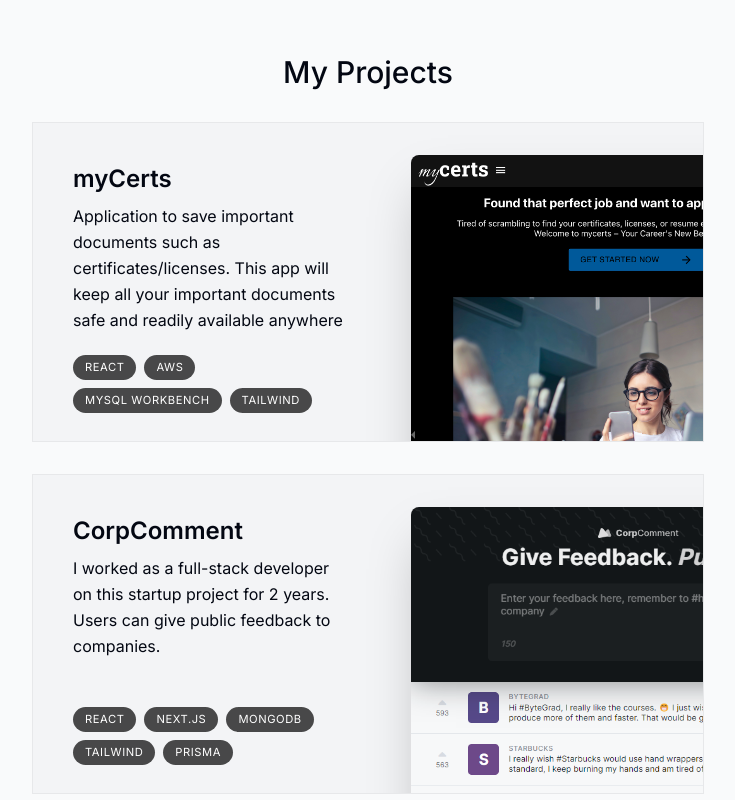
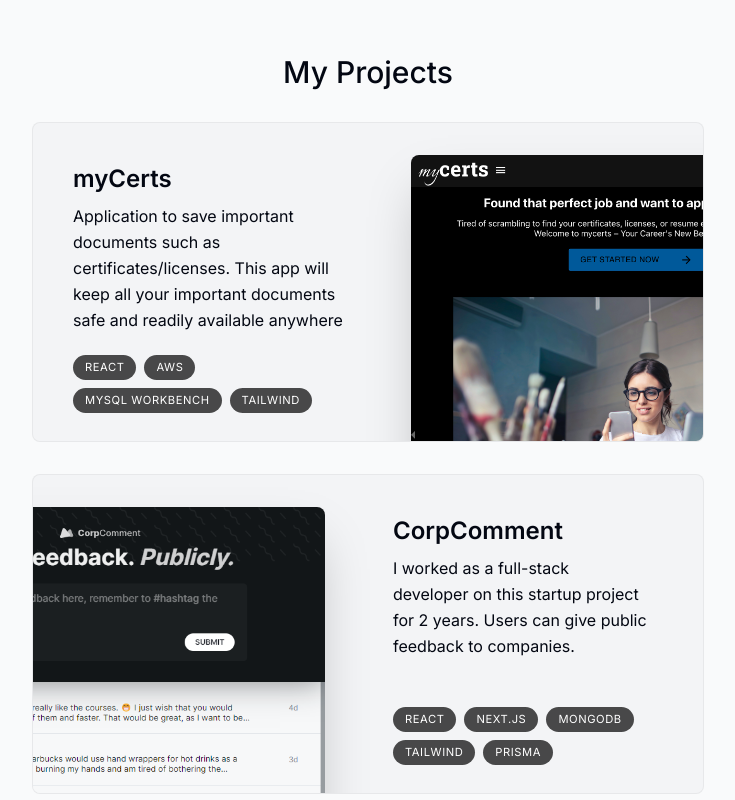
Before and after one commit to ruben-arcos/rubenarcos, a Next.js app: page / in a window 1280 px wide. Shown: the part 1200-2000 px from the top of the page, without its empty margins (272-1007 px from the left). Built offline with nearby package versions, Linux system fonts and the light colour scheme.

Commit message:
finished with the projects section.

```diff
--- a/components/Project.tsx
+++ b/components/Project.tsx
@@ -1,6 +1,6 @@
 "use client";
 import { projectsData } from "@/lib/data";
-import { motion, useScroll } from "framer-motion";
+import { motion, useScroll, useTransform } from "framer-motion";
 import { useRef } from "react";
 import Image from "next/image";
 
@@ -18,6 +18,9 @@
     offset: ["0 1", "1.33 1"],
   });
 
+  const scaleProgress = useTransform(scrollYProgress, [0,1], [0.8, 1])
+  const opacityProgress = useTransform(scrollYProgress, [0,1], [0.7, 1])
+
   return (
     <motion.div
       ref={ref}
@@ -25,9 +28,9 @@
         scale: scrollYProgress,
         opacity: scrollYProgress,
       }}
-      className="mb-3 sm:mb-8 last:mb-0"
+      className="group mb-3 sm:mb-8 last:mb-0"
     >
-      <section className="group bg-gray-100 max-w-[42rem] border border-black/5 overflow-hidden sm:pr-8 relative sm:h-[20rem] even:pl-8 hover:bg-gray-200 transition">
+      <section className="bg-gray-100 max-w-[42rem] border border-black/5 rounded-lg overflow-hidden sm:pr-8 relative sm:h-[20rem] even:pl-8 hover:bg-gray-200 transition group-even:pl-8">
         <div className="pt-4 pb-7 px-5 sm:pl-10 sm:pr-2 sm:pt-10 sm:max-w-[50%] flex flex-col h-full group-even:ml-[18rem]">
           <h3 className="text-2xl font-semibold">{title}</h3>
           <p className="mt-2 leading-relaxed text-gray700">{description}</p>
```
